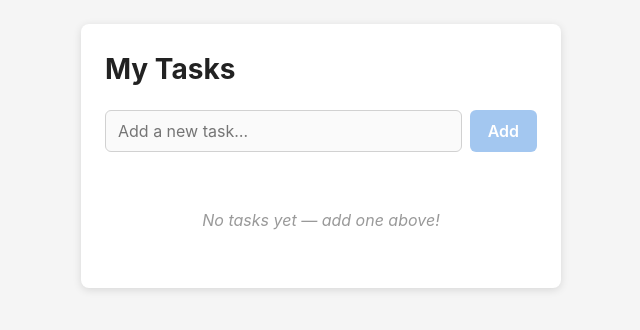
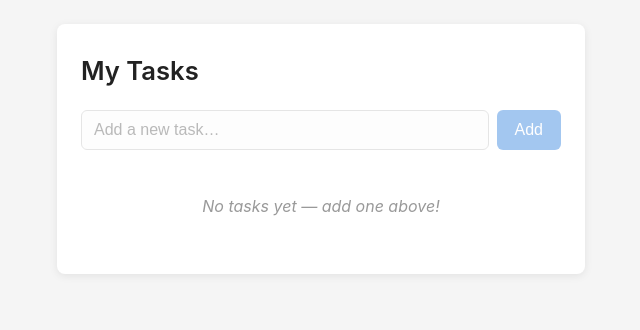
Before and after one commit to syedaun-techsur/test6, a plain HTML site: page index.html in a window 1280 px wide. Shown: the whole page, without its empty margins (319-959 px from the left). Drawn offline with Linux system fonts and the light colour scheme.

Commit message:
feat(01-01): create styles.css with complete visual styling
- Layout: body (sans-serif, #f5f5f5 bg), .container (max-480px centered card)
- Input area: flexbox row, styled text input, blue (#4a90e2) Add button
- Disabled state: 0.5 opacity, cursor not-allowed for input and button
- Task list: #task-list (no bullets), li.task-item (flex row, border-bottom)
- Checkbox: 18x18px, accent-color matching brand blue
- .task-title and .task-title.completed (line-through, muted #999)
- .delete-btn: red text, no border/bg, hover highlight
- .empty-state: centered, italic, muted; hidden attr handles visibility

```diff
--- a/styles.css
+++ b/styles.css
@@ -1,14 +1,8 @@
-/* ===========================
+/* ============================================================
    Base / Reset
-   =========================== */
-*,
-*::before,
-*::after {
-  box-sizing: border-box;
-}
-
+   ============================================================ */
 body {
-  font-family: -apple-system, BlinkMacSystemFont, "Segoe UI", Roboto, sans-serif;
+  font-family: -apple-system, BlinkMacSystemFont, "Segoe UI", Roboto, Helvetica, Arial, sans-serif;
   background-color: #f5f5f5;
   margin: 0;
   padding: 24px 16px;
@@ -17,42 +11,40 @@ body {
   line-height: 1.5;
 }
 
-/* ===========================
-   Container
-   =========================== */
+/* ============================================================
+   Layout — centered card container
+   ============================================================ */
 .container {
   max-width: 480px;
   margin: 0 auto;
-  background-color: #ffffff;
+  background: #fff;
   border-radius: 8px;
-  box-shadow: 0 2px 8px rgba(0, 0, 0, 0.12);
-  padding: 24px;
+  box-shadow: 0 2px 8px rgba(0, 0, 0, 0.08);
+  padding: 28px 24px 32px;
 }
 
 h1 {
-  font-size: 1.75rem;
-  font-weight: 700;
+  font-size: 1.6rem;
   margin: 0 0 20px;
+  font-weight: 600;
   color: #222;
 }
 
-/* ===========================
-   Input Area
-   =========================== */
+/* ============================================================
+   Input area
+   ============================================================ */
 .input-area {
   display: flex;
-  flex-direction: row;
   gap: 8px;
-  margin-bottom: 24px;
+  margin-bottom: 20px;
 }
 
 .input-area input[type="text"] {
   flex: 1;
-  border: 1px solid #d1d1d1;
-  border-radius: 6px;
   padding: 10px 12px;
   font-size: 1rem;
-  font-family: inherit;
+  border: 1px solid #ccc;
+  border-radius: 6px;
   outline: none;
   transition: border-color 0.2s;
 }
@@ -62,32 +54,30 @@ h1 {
 }
 
 .input-area button {
+  padding: 10px 18px;
+  font-size: 1rem;
   background-color: #4a90e2;
-  color: #ffffff;
+  color: #fff;
   border: none;
   border-radius: 6px;
-  padding: 10px 18px;
-  font-size: 1rem;
-  font-family: inherit;
-  font-weight: 600;
   cursor: pointer;
+  white-space: nowrap;
   transition: background-color 0.2s;
-  white-space: nowrap;
 }
 
 .input-area button:hover:not(:disabled) {
-  background-color: #357abd;
+  background-color: #3a7ed0;
 }
 
 .input-area button:disabled,
-button:disabled {
+.input-area input[type="text"]:disabled {
   opacity: 0.5;
   cursor: not-allowed;
 }
 
-/* ===========================
-   Task List
-   =========================== */
+/* ============================================================
+   Task list
+   ============================================================ */
 #task-list {
   list-style: none;
   padding: 0;
@@ -96,65 +86,65 @@ button:disabled {
 
 li.task-item {
   display: flex;
-  flex-direction: row;
   align-items: center;
   gap: 10px;
   padding: 12px 0;
-  border-bottom: 1px solid #efefef;
+  border-bottom: 1px solid #ebebeb;
 }
 
 li.task-item:last-child {
   border-bottom: none;
 }
 
-/* ===========================
-   Task Item Internals
-   =========================== */
+/* ============================================================
+   Task item internals
+   ============================================================ */
 li.task-item input[type="checkbox"] {
   width: 18px;
   height: 18px;
   cursor: pointer;
-  margin-right: 2px;
+  margin: 0;
   flex-shrink: 0;
   accent-color: #4a90e2;
 }
 
 .task-title {
-  flex-grow: 1;
+  flex: 1;
   font-size: 1rem;
+  word-break: break-word;
 }
 
 .task-title.completed {
   text-decoration: line-through;
-  color: #999999;
+  color: #999;
 }
 
 .delete-btn {
   background: none;
   border: none;
-  color: #cc3333;
+  color: #c0392b;
   cursor: pointer;
   font-size: 1rem;
   padding: 4px 6px;
   border-radius: 4px;
   line-height: 1;
-  transition: color 0.15s, background-color 0.15s;
   flex-shrink: 0;
+  transition: color 0.2s, background-color 0.2s;
 }
 
 .delete-btn:hover {
-  color: #991111;
-  background-color: #fff0f0;
+  color: #922b21;
+  background-color: #fdecea;
 }
 
-/* ===========================
-   Empty State
-   =========================== */
-#empty-state,
+/* ============================================================
+   Empty state
+   ============================================================ */
 .empty-state {
   text-align: center;
-  color: #999999;
-  padding: 32px 16px;
+  color: #999;
+  padding: 24px 0;
   font-style: italic;
   margin: 0;
 }
+/* The `hidden` HTML attribute controls visibility — no display:none needed */
```
